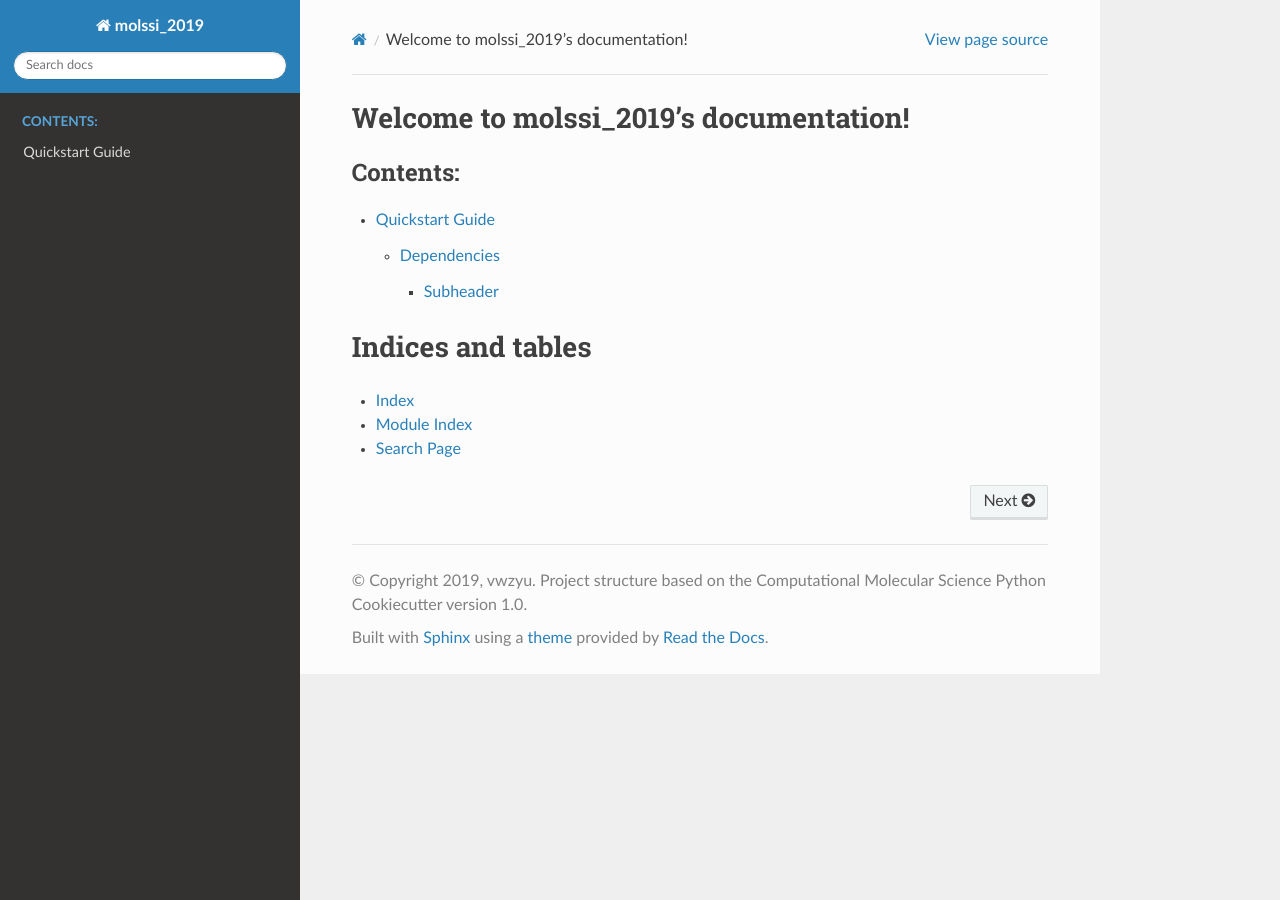
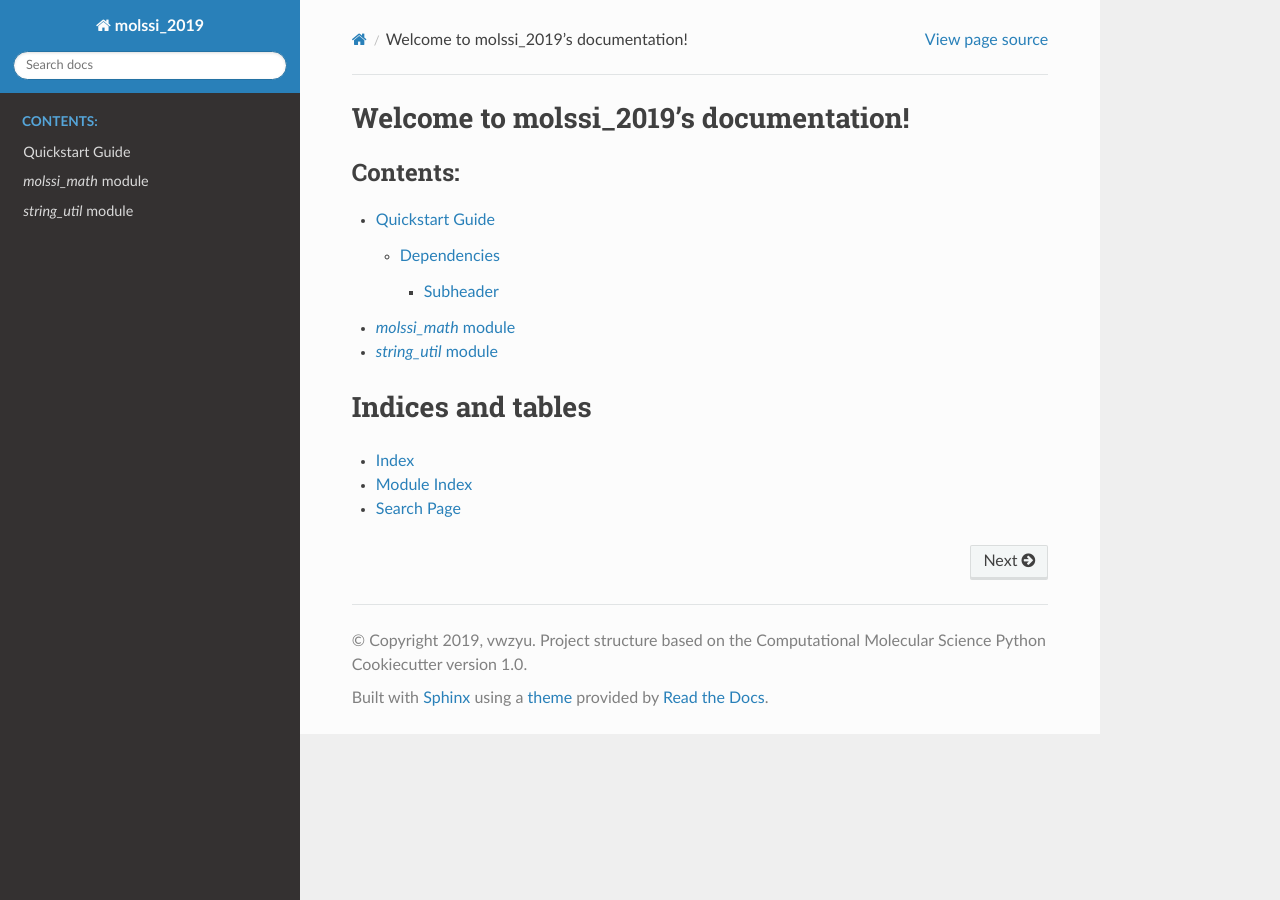
Before and after one commit to vyu16/molssi_2019, a Sphinx documentation site: the page built from docs/index.rst, in a window 1280 px wide. Built offline with Sphinx 7.4.7 and the Read the Docs theme 2.0.0, drawn with Linux system fonts in a browser that asks for light colours.

Commit message:
Add source code documentations

```diff
--- a/docs/conf.py
+++ b/docs/conf.py
@@ -42,6 +42,7 @@ release = ''
 extensions = [
     'sphinx.ext.autodoc',
     'sphinx.ext.mathjax',
+    'sphinx.ext.napoleon',
 ]
 
 # Add any paths that contain templates here, relative to this directory.
--- a/docs/index.rst
+++ b/docs/index.rst
@@ -11,6 +11,8 @@ Welcome to molssi_2019's documentation!
    :caption: Contents:
 
    usage/quickstart
+   modules/molssi_math
+   modules/string_util
 
 Indices and tables
 ==================
--- /dev/null
+++ b/docs/modules/molssi_math.rst
@@ -0,0 +1,6 @@
+`molssi_math` module
+====================
+
+.. automodule:: molssi_2019.molssi_math
+
+.. autofunction:: mean
--- /dev/null
+++ b/docs/modules/string_util.rst
@@ -0,0 +1,6 @@
+`string_util` module
+====================
+
+.. automodule:: molssi_2019.string_util
+
+.. autofunction:: title_case
```
